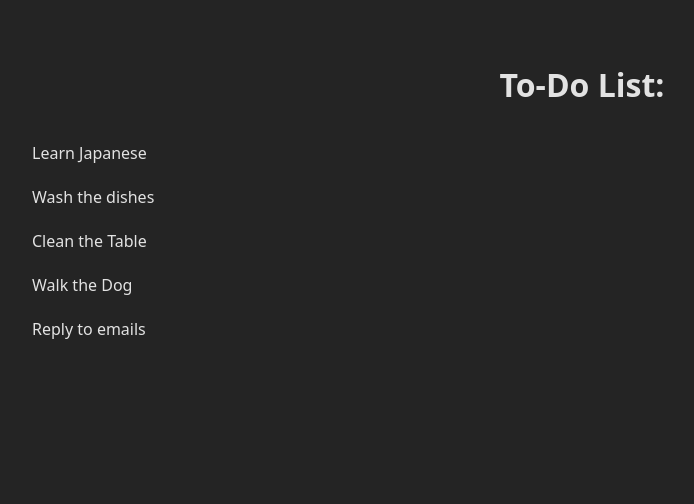
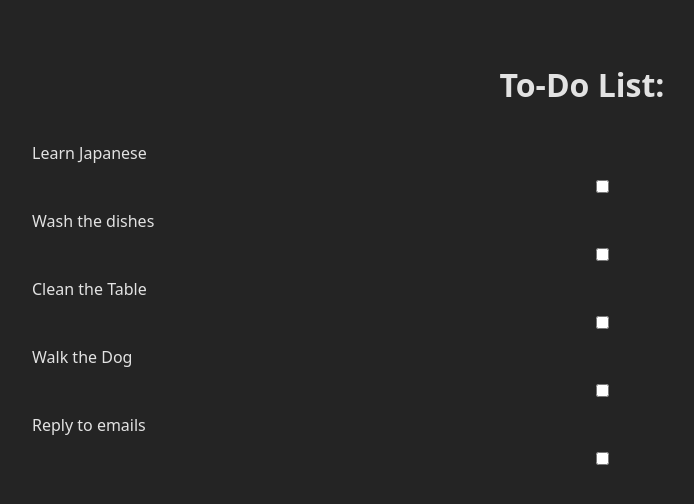
Before and after one commit to lreboseno22/To-Do-List, a React (Vite) app: page / in a window 1280 px wide. Shown: the top 504 px of the page, without its empty margins (58-752 px from the left). Built offline with nearby package versions, Linux system fonts and the light colour scheme.

Commit message:
component separation

```diff
--- a/src/App.jsx
+++ b/src/App.jsx
@@ -1,17 +1,12 @@
 import './App.css'
+import List from './componets/List'
 
 function App() {
   return (
     <div className='container'>
       <h1>To-Do List:</h1>
         <div className='list-container'>
-          <ul className='list'>
-              <li className='list-item'>Learn Japanese</li>
-              <li className='list-item'>Wash the dishes</li>
-              <li className='list-item'>Clean the Table</li>
-              <li className='list-item'>Walk the Dog</li>
-              <li className='list-item'>Reply to emails</li>
-          </ul>
+         <List />
         </div>
     </div>
   )
--- /dev/null
+++ b/src/componets/List.jsx
@@ -0,0 +1,9 @@
+import ListItem from "./ListItem";
+
+export default function List(){
+    return (
+        <ul>
+            <ListItem />
+        </ul>
+    )
+}
--- /dev/null
+++ b/src/componets/ListItem.jsx
@@ -0,0 +1,16 @@
+export default function ListItem(){
+    return (
+        <>
+            <li className='list-item'>Learn Japanese</li>
+                <input type="checkbox" />
+            <li className='list-item'>Wash the dishes</li>
+                <input type="checkbox" />
+            <li className='list-item'>Clean the Table</li>
+                <input type="checkbox" />
+            <li className='list-item'>Walk the Dog</li>
+                <input type="checkbox" />
+            <li className='list-item'>Reply to emails</li>
+                <input type="checkbox" />
+        </>
+    )
+}
```
